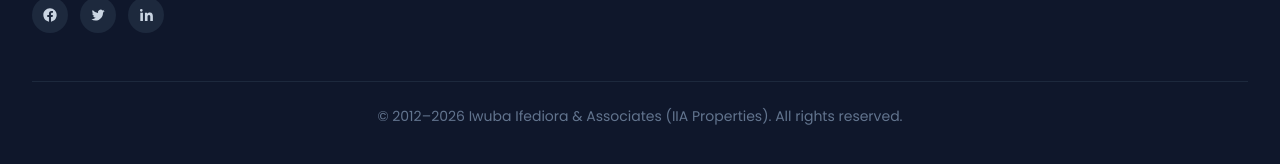
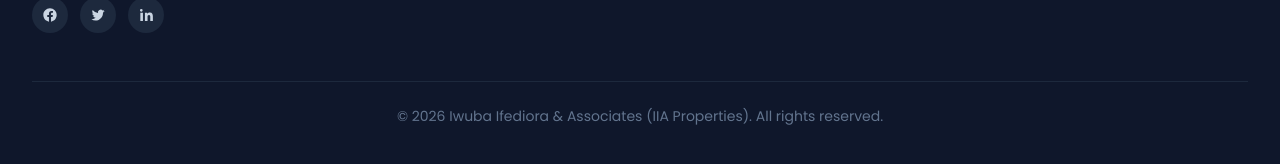
Before and after one commit to Kenely7/iia-properties-website, a Next.js app: page / in a window 1280 px wide. Shown: the part 4981-5145 px from the top of the page. Built offline with nearby package versions, Linux system fonts and the light colour scheme.

Commit message:
Fix footer copyright: drop 2012 range, show current year only

```diff
--- a/components/Footer.tsx
+++ b/components/Footer.tsx
@@ -144,8 +144,7 @@ export default function Footer() {
         </div>
 
         <div className="mt-12 border-t border-slate-800 pt-6 text-center text-sm text-slate-500">
-          © 2012–{new Date().getFullYear()} Iwuba Ifediora &amp; Associates
-          (IIA Properties). All rights reserved.
+          {`© ${new Date().getFullYear()} Iwuba Ifediora & Associates (IIA Properties). All rights reserved.`}
         </div>
       </div>
     </footer>
```
